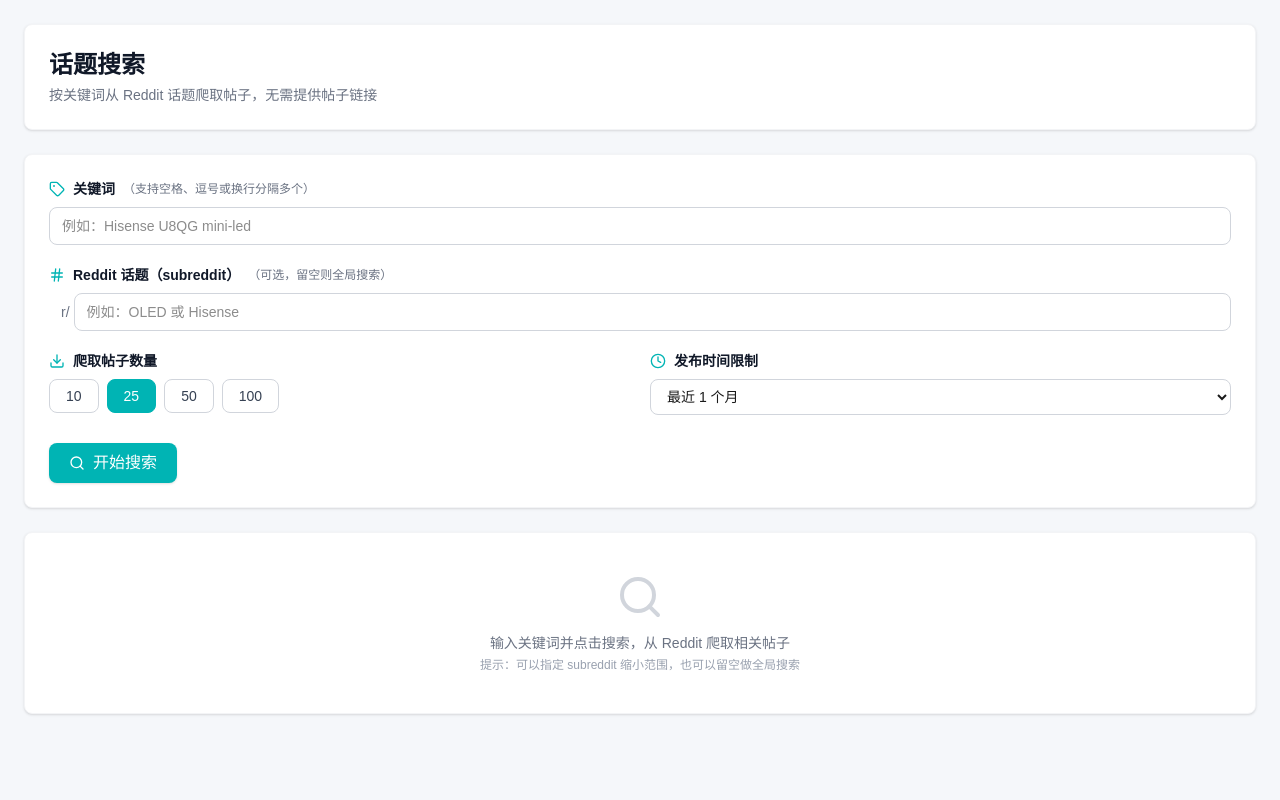
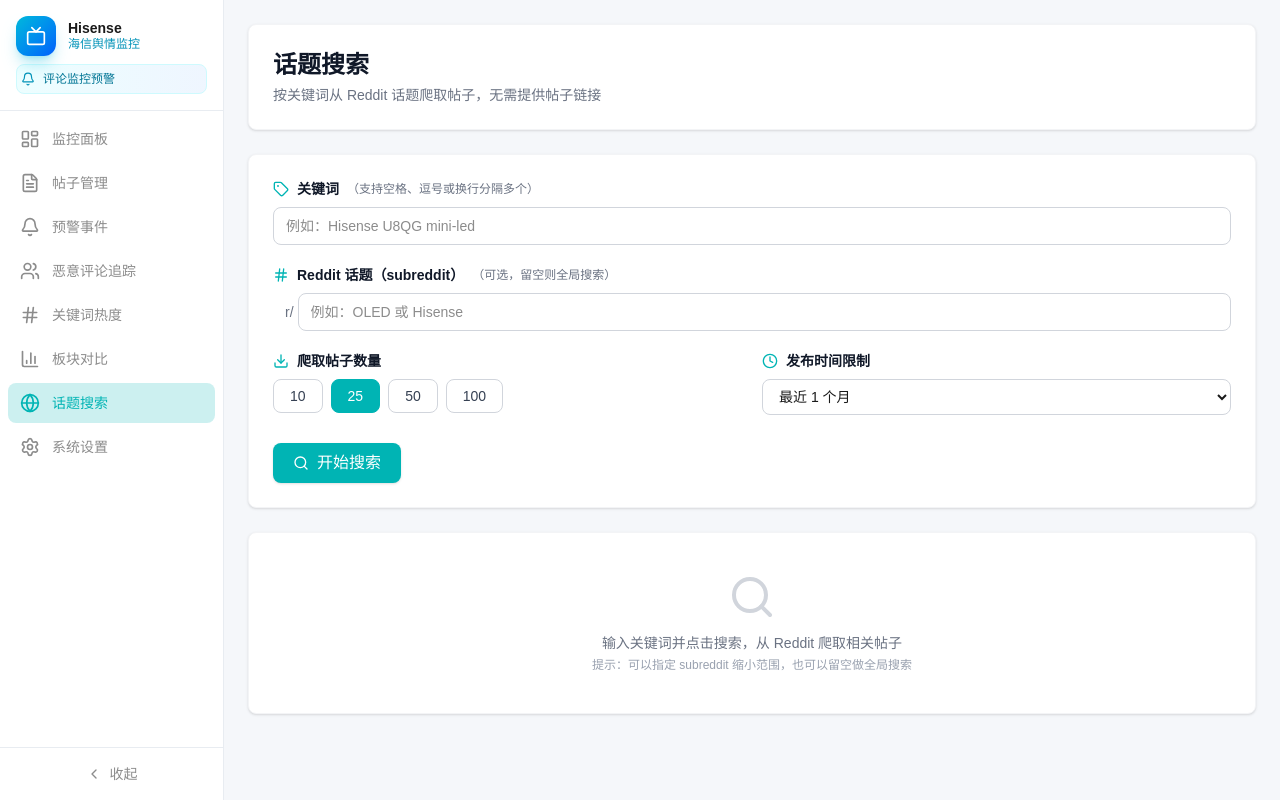
Before and after one commit to zezzezzez/reddit, a Next.js app: page /search in a window 1280 px wide. Built offline with nearby package versions, Linux system fonts and the light colour scheme.

Commit message:
fix(search): wrap SearchPage with Sidebar so nav is always visible

```diff
--- a/src/app/search/page.tsx
+++ b/src/app/search/page.tsx
@@ -1,5 +1,13 @@
+import Sidebar from '@/components/sidebar';
 import SearchPage from './search-page';
 
 export default function Page() {
-  return <SearchPage />;
+  return (
+    <div className="flex min-h-screen bg-background">
+      <Sidebar />
+      <main className="flex-1 overflow-auto">
+        <SearchPage />
+      </main>
+    </div>
+  );
 }
```
